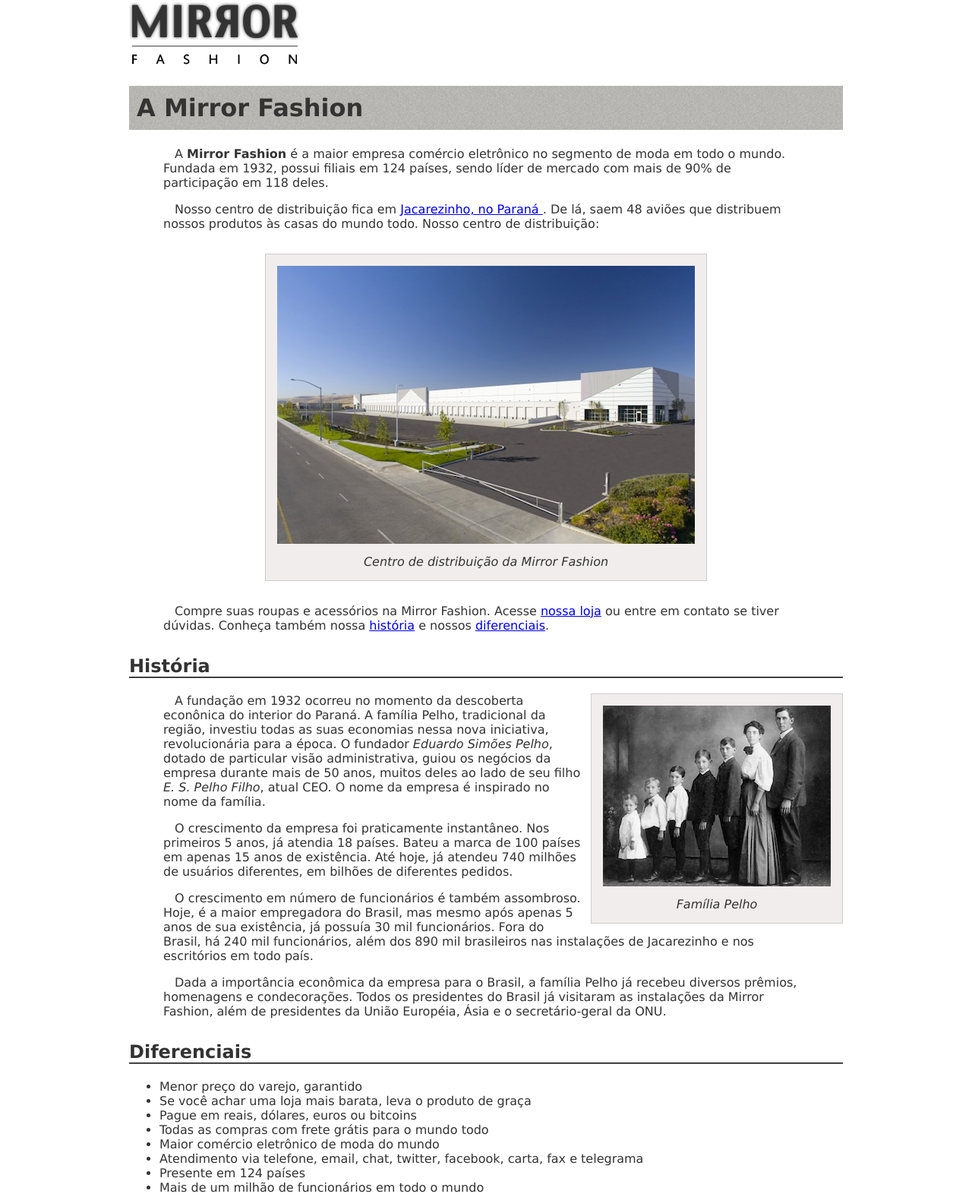
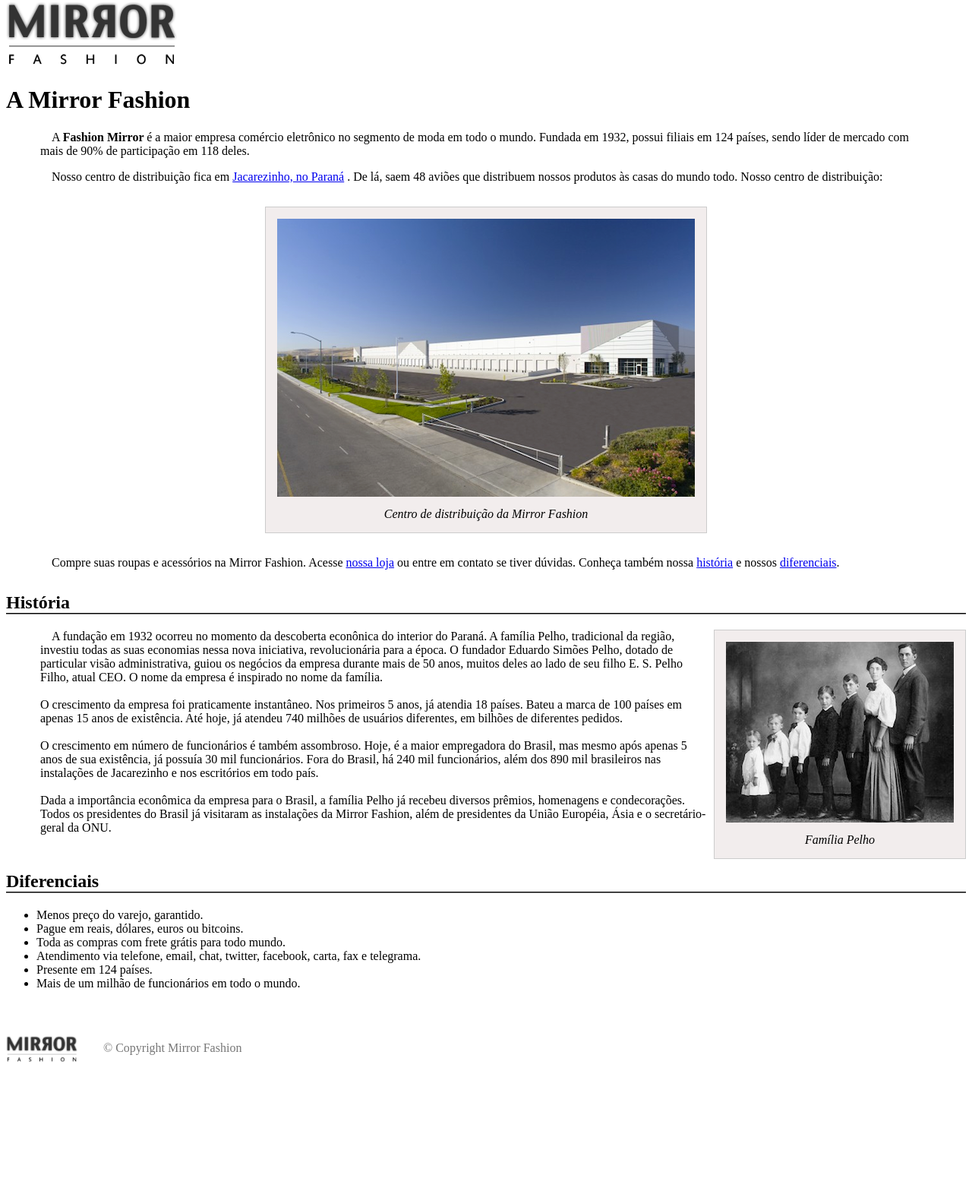
Before and after one commit to rasec-hsc/assets, a plain HTML site: page sobre.html in a window 1280 px wide. Shown: the part 5-1581 px from the top of the page at 76% size. After the commit the page ends 1464 px from the top, so only its background shows below. Drawn offline with Linux system fonts and the light colour scheme.

Commit message:
Add files via upload

```diff
--- /dev/null
+++ b/estilo.css
@@ -0,0 +1,99 @@
+.sacola{
+	background: url(../img/sacola.png) no-repeat top right;
+
+	font-size: 14px;
+	padding-right: 35px;
+	padding-top: 8px;
+	text-align: right;
+	width: 140px;
+
+	position: absolute;
+	top: 0;
+	right: 0;
+}
+
+.menu-opcoes{
+	position: absolute;
+	bottom: 0;
+	right: 0;
+}
+
+.menu-opcoes ul {
+	font-size: 15px;
+}
+
+.menu-opcoes ul li {
+	display: inline;
+	margin-left: 20px;
+}
+
+.menu-opcoes a {
+	color: #003366;
+}
+
+.container{
+	margin: 0 auto;
+	width: 940px;
+}
+
+
+header{
+	position: relative;
+
+}
+
+body {
+	color: #333333;
+	font-family: "Lucida Sans Unicode", "Lucida Grande", sans-serif;
+}
+.busca,
+.menu-departamentos {
+	background-color: #dcdcdc;
+	font-weight: bold;
+	text-transform: uppercase;
+	margin-right: 10px;
+	width: 230px;
+
+	float: left;
+}
+
+.menu-departamentos {
+	clear:both;
+	/* Não permite que a classe busca flutue a esquerda */
+
+	margin-top: 10px;
+	padding-bottom: 10px;
+}
+
+.busca h2,
+.busca form,
+.menu-departamentos h2 {
+	margin: 10px;
+}
+
+.menu-departamentos li {
+	background-color: white;
+	margin-bottom: 1px;
+	padding: 5px 10px;
+}
+.menu-departamentos a {
+	color: #333333;
+	text-decoration: none;
+}
+.busca input {
+	vertical-align: middle;
+}
+
+.busca input[type=search] {
+	width: 170px;
+}
+
+.destaque{
+	margin-top: 10px;
+
+}
+
+.container{
+	margin: 0 auto;
+	width: 940px;
+}
--- /dev/null
+++ b/reset.css
@@ -0,0 +1,53 @@
+/* http://meyerweb.com/eric/tools/css/reset/ */
+/* v1.0 | 20080212 */
+
+html, body, div, span, applet, object, iframe,
+h1, h2, h3, h4, h5, h6, p, blockquote, pre,
+a, abbr, acronym, address, big, cite, code,
+del, dfn, em, font, img, ins, kbd, q, s, samp,
+small, strike, strong, sub, sup, tt, var,
+b, u, i, center,figure,
+dl, dt, dd, ol, ul, li,
+fieldset, form, label, legend,
+table, caption, tbody, tfoot, thead, tr, th, td {
+	margin: 0;
+	padding: 0;
+	border: 0;
+	outline: 0;
+	font-size: 100%;
+	vertical-align: baseline;
+	background: transparent;
+}
+body {
+	line-height: 1;
+}
+ol, ul {
+	list-style: none;
+}
+blockquote, q {
+	quotes: none;
+}
+blockquote:before, blockquote:after,
+q:before, q:after {
+	content: '';
+	content: none;
+}
+
+/* remember to define focus styles! */
+:focus {
+	outline: 0;
+}
+
+/* remember to highlight inserts somehow! */
+ins {
+	text-decoration: none;
+}
+del {
+	text-decoration: line-through;
+}
+
+/* tables still need 'cellspacing="0"' in the markup */
+table {
+	border-collapse: collapse;
+	border-spacing: 0;
+}
--- /dev/null
+++ b/sobre.css
@@ -0,0 +1,50 @@
+/*body{
+	color: #333333;
+	font-family: "Lucida Sans Unicode", "Lucida Grande", sans-serif;
+	margin-left: auto;
+	margin-right: auto;
+	width: 940px
+}Substituido pelo contanier*/
+
+ .titulo h1{ /*Substituindo o H1*/
+	background-image: url(../img/sobre-background.jpg);
+	padding: 10px;
+}
+h2{
+	border-bottom: 2px groove #333333;
+	margin-top: 30px;
+}
+figure{
+	background-color: #F2EDED;
+	border: 1px solid #ccc;
+	text-align: center;
+	padding: 15px;
+	margin: 30px;
+}
+figcaption{
+	font-style: italic;
+	margin-top: 10px;
+}
+p{
+	padding: 0 45px;
+	text-indent: 15px;
+}
+#centro-distribuicao{
+	margin-left: auto;
+	margin-right: auto;
+	width: 550px;
+}
+#rodape {
+	color: #777;
+	margin: 30px 0;
+	padding: 30px 0;
+}
+#rodape img {
+	margin-right: 30px;
+	vertical-align: middle;
+	width: 94px;
+}
+#familia-pelho {
+	float: right;
+	margin: 0 0 10px 10px;
+}
--- a/sobre.html
+++ b/sobre.html
@@ -1,76 +1,95 @@
 <!DOCTYPE html>
-<html>
-
+<html lang="pt-BR">
   <head>
-	<meta charset="utf-8">
-	<title>Sobre a Mirror Fashion</title>
-	<link rel="stylesheet" href="css/styles.css">
+    <meta charset="UTF-8" />
+    <meta http-equiv="X-UA-Compatible" content="IE=edge" />
+    <meta name="viewport" content="width=device-width, initial-scale=1.0" />
+    <link rel="stylesheet" href="sobre.css" />
+    <title>Exercicio</title>
   </head>
 
    <body>
-	<img src="assets/img/logo.png" alt="Logotipo da empresa">
+    <div>
+      <img src="img/logo.png" alt="foto da logo" />
 
       <h1>A Mirror Fashion</h1>
 
-	<p>A <strong>Mirror Fashion</strong> é a maior empresa comércio eletrônico no segmento de moda em todo o mundo.
-		Fundada em 1932, possui filiais em 124 países, sendo líder de mercado com mais de 90% de
-		participação em 118 deles.</p>
-
-	<p>Nosso centro de distribuição fica em <a href="https://maps.google.com.br/?q=Jacarezinho">Jacarezinho, no Paraná
-		</a>. De lá, saem 48 aviões que distribuem
-		nossos produtos às casas do mundo todo. Nosso centro de distribuição:</p>
-
+      <p>
+        A
+        <strong>Fashion Mirror </strong>
+        é a maior empresa comércio eletrônico no segmento de moda em todo o
+        mundo. Fundada em 1932, possui filiais em 124 países, sendo líder de
+        mercado com mais de 90% de participação em 118 deles.
+      </p>
+      <p>
+        Nosso centro de distribuição fica em
+        <a href="https://maps.google.com.br/?q=Jacarezinho">
+          Jacarezinho, no Paraná</a
+        >
+        . De lá, saem 48 aviões que distribuem nossos produtos às casas do
+        mundo todo. Nosso centro de distribuição:
+      </p>
+      <!--Imagem com HTML 5-->
       <figure id="centro-distribuicao">
-		<img src="assets/img/centro-distribuicao.png">
+        <img src="img/centro-distribuicao.png">
         <figcaption>Centro de distribuição da Mirror Fashion</figcaption>
       </figure>
 
-	<p>Compre suas roupas e acessórios na Mirror Fashion. Acesse <a href="sobre.html">nossa loja</a> ou entre em contato
-		se tiver
+      <p>Compre suas roupas e acessórios na Mirror Fashion. Acesse <a href="index.html">nossa loja</a> ou entre em contato se tiver
       dúvidas. Conheça também nossa <a href="#historia">história</a> e nossos <a href="#diferenciais">diferenciais</a>.</p>
 
       <h2 id="historia">História</h2>
 
       <figure id="familia-pelho">
-		<img src="assets/img/familia-pelho.jpg">
+        <img src="img/familia-pelho.jpg">
         <figcaption>Família Pelho</figcaption>
       </figure>
-
-	<p>A fundação em 1932 ocorreu no momento da descoberta econônica do interior do Paraná. A
-		família Pelho, tradicional da região, investiu todas as suas economias nessa nova iniciativa,
-		revolucionária para a época. O fundador <em>Eduardo Simões Pelho</em>, dotado de particular visão
-		administrativa, guiou os negócios da empresa durante mais de 50 anos, muitos deles ao lado
-		de seu filho <em>E. S. Pelho Filho</em>, atual CEO. O nome da empresa é inspirado no nome da família.</p>
-
-	<p>O crescimento da empresa foi praticamente instantâneo. Nos primeiros 5 anos, já atendia 18 países.
-		Bateu a marca de 100 países em apenas 15 anos de existência. Até hoje, já atendeu 740 milhões
-		de usuários diferentes, em bilhões de diferentes pedidos.</p>
-
-	<p>O crescimento em número de funcionários é também assombroso. Hoje, é a maior empregadora do
-		Brasil, mas mesmo após apenas 5 anos de sua existência, já possuía 30 mil funcionários. Fora do
-		Brasil, há 240 mil funcionários, além dos 890 mil brasileiros nas instalações de Jacarezinho e
-		nos escritórios em todo país.</p>
-
-	<p>Dada a importância econômica da empresa para o Brasil, a família Pelho já recebeu diversos prêmios,
-		homenagens e condecorações. Todos os presidentes do Brasil já visitaram as instalações da Mirror
-		Fashion, além de presidentes da União Européia, Ásia e o secretário-geral da ONU.</p>
-
+      <p>
+        A fundação em 1932 ocorreu no momento da descoberta econônica do
+        interior do Paraná. A família Pelho, tradicional da região, investiu
+        todas as suas economias nessa nova iniciativa, revolucionária para a
+        época. O fundador Eduardo Simões Pelho, dotado de particular visão
+        administrativa, guiou os negócios da empresa durante mais de 50 anos,
+        muitos deles ao lado de seu filho E. S. Pelho Filho, atual CEO. O nome
+        da empresa é inspirado no nome da família.
+        <br />
+        <br />
+        O crescimento da empresa foi praticamente instantâneo. Nos primeiros 5
+        anos, já atendia 18 países. Bateu a marca de 100 países em apenas 15
+        anos de existência. Até hoje, já atendeu 740 milhões de usuários
+        diferentes, em bilhões de diferentes pedidos.
+        <br />
+        <br />
+        O crescimento em número de funcionários é também assombroso. Hoje, é a
+        maior empregadora do Brasil, mas mesmo após apenas 5 anos de sua
+        existência, já possuía 30 mil funcionários. Fora do Brasil, há 240 mil
+        funcionários, além dos 890 mil brasileiros nas instalações de
+        Jacarezinho e nos escritórios em todo país.
+        <br />
+        <br />
+        Dada a importância econômica da empresa para o Brasil, a família Pelho
+        já recebeu diversos prêmios, homenagens e condecorações. Todos os
+        presidentes do Brasil já visitaram as instalações da Mirror Fashion,
+        além de presidentes da União Européia, Ásia e o secretário-geral da ONU.
+        <br />
+        <br />
+      </p>
       <h2 id="diferenciais">Diferenciais</h2>
-
       <ul>
-		<li>Menor preço do varejo, garantido</li>
-		<li>Se você achar uma loja mais barata, leva o produto de graça</li>
-		<li>Pague em reais, dólares, euros ou bitcoins</li>
-		<li>Todas as compras com frete grátis para o mundo todo</li>
-		<li>Maior comércio eletrônico de moda do mundo</li>
-		<li>Atendimento via telefone, email, chat, twitter, facebook, carta, fax e telegrama</li>
-		<li>Presente em 124 países</li>
-		<li>Mais de um milhão de funcionários em todo o mundo</li>
+        <li>Menos preço do varejo, garantido.</li>
+        <li>Pague em reais, dólares, euros ou bitcoins.</li>
+        <li>Toda as compras com frete grátis para todo mundo.</li>
+        <li>
+          Atendimento via telefone, email, chat, twitter, facebook, carta, fax e
+          telegrama.
+        </li>
+        <li>Presente em 124 países.</li>
+        <li>Mais de um milhão de funcionários em todo o mundo.</li>
       </ul>
+    </div>
     <div id="rodape">
-		<img src="assets/img/logo.png">
+      <img src="img/logo.png">
       &copy; Copyright Mirror Fashion
     </div>
   </body>
-
 </html>
```
Also changed, not shown: index.html (+18 -25 lines), login.html (added, +70 -0 lines), 1 other file. Lines whose indentation alone changed are shown as unchanged.
